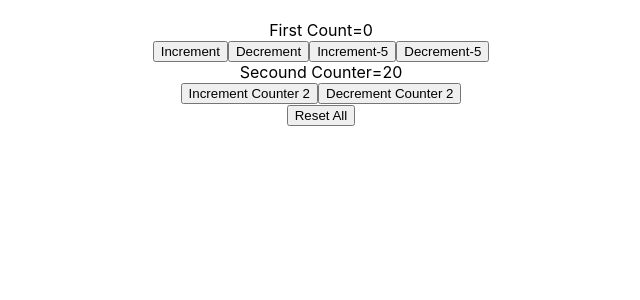
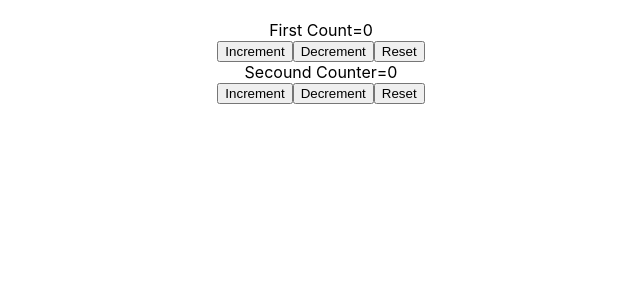
Before and after one commit to sakilk130/react-hooks, a React (Create React App) app: page / in a window 1280 px wide. Shown: the top 300 px of the page, without its empty margins (319-959 px from the left). Built offline with nearby package versions, Linux system fonts and the light colour scheme.

Commit message:
add 13_useReducer

```diff
--- a/src/App.js
+++ b/src/App.js
@@ -13,6 +13,7 @@
 import UserContextA from './components/10_useContext/UserContextA';
 import ReducerOne from './components/11_useReducer/ReducerOne';
 import ReducerTwo from './components/12_useReducer/ReducerTwo';
+import ReducerThree from './components/13_useReducer/ReducerThree';
 
 export const firstName = React.createContext();
 export const lastName = React.createContext();
@@ -48,7 +49,9 @@
 
       {/* <ReducerOne /> */}
 
-      <ReducerTwo />
+      {/* <ReducerTwo /> */}
+
+      <ReducerThree />
     </div>
   );
 }
--- /dev/null
+++ b/src/components/13_useReducer/ReducerThree.jsx
@@ -0,0 +1,38 @@
+import React, { useReducer } from 'react';
+const initial = 0;
+const reducer = (state, action) => {
+  switch (action) {
+    case 'increment':
+      return state + 1;
+    case 'decrement':
+      return state - 1;
+    case 'reset':
+      return initial;
+    default:
+      return state;
+  }
+};
+function ReducerThree() {
+  const [count, dispatch] = useReducer(reducer, initial);
+  const [count2, dispatch2] = useReducer(reducer, initial);
+  return (
+    <div>
+      <br />
+      <div>
+        <div>First Count={count}</div>
+        <button onClick={() => dispatch('increment')}>Increment</button>
+        <button onClick={() => dispatch('decrement')}>Decrement</button>
+        <button onClick={() => dispatch('reset')}>Reset</button>
+      </div>
+
+      <div>
+        <div>Secound Counter={count2}</div>
+        <button onClick={() => dispatch2('increment')}>Increment</button>
+        <button onClick={() => dispatch2('decrement')}>Decrement</button>
+        <button onClick={() => dispatch2('reset')}>Reset</button>
+      </div>
+    </div>
+  );
+}
+
+export default ReducerThree;
```
